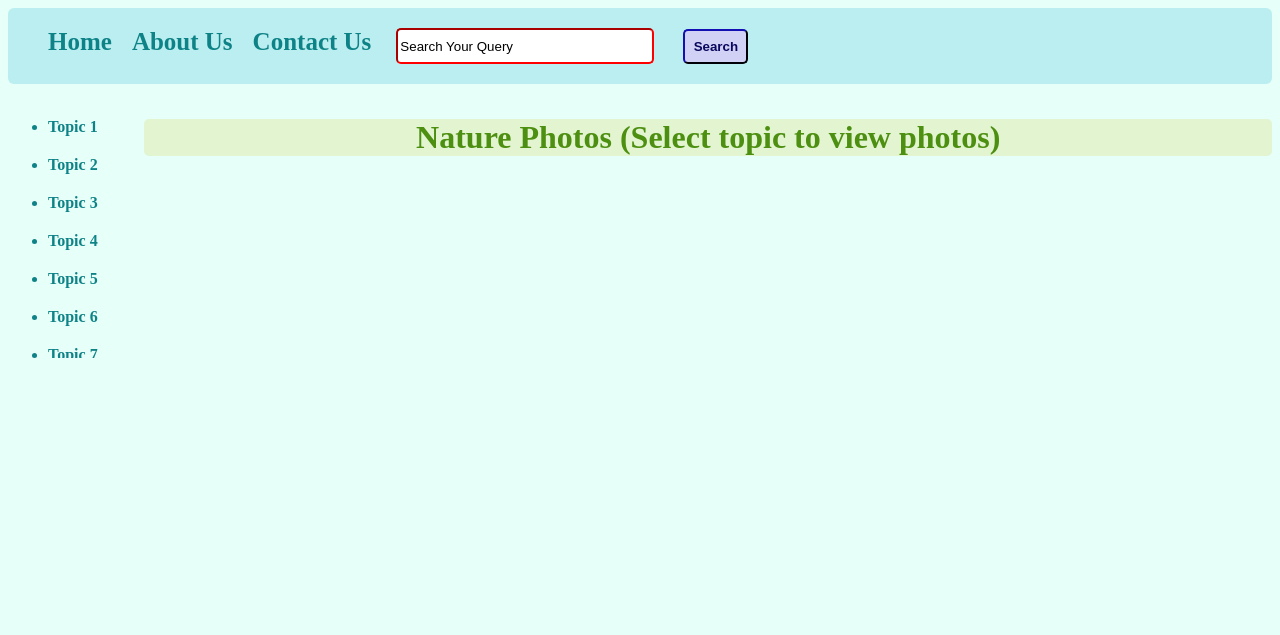
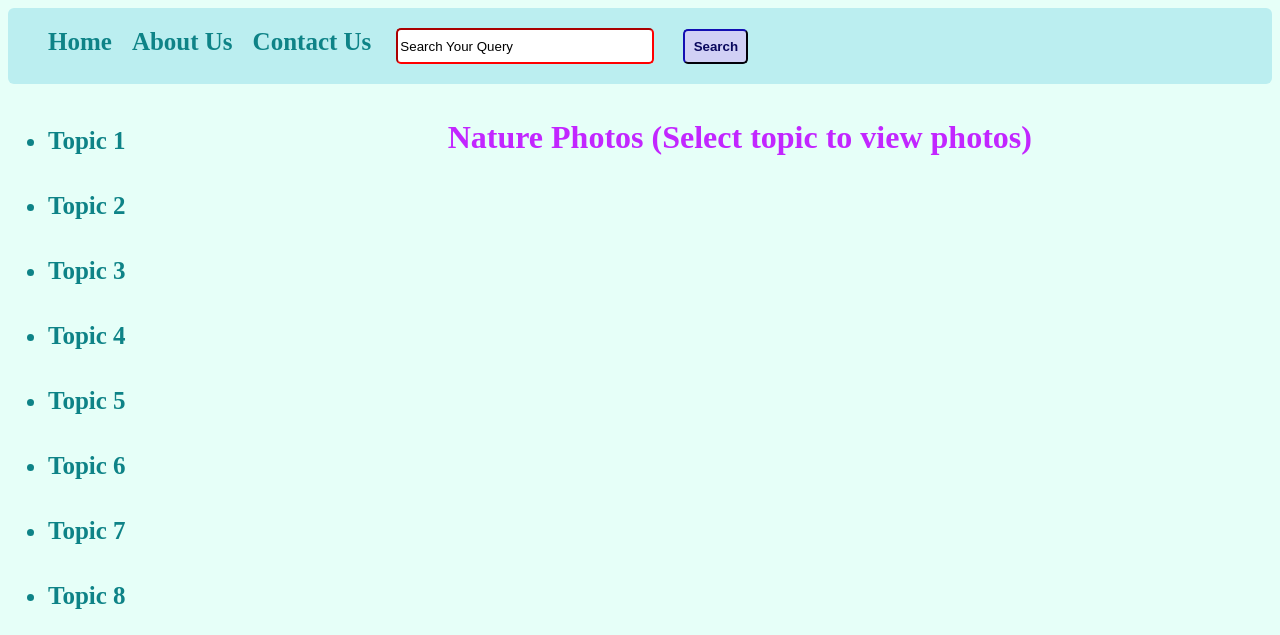
Before and after one commit to 17110608/Document_search, a plain HTML site: page index.html in a window 1280 px wide. Drawn offline with Linux system fonts and the light colour scheme.

Commit message:
Update index.html

```diff
--- a/index.html
+++ b/index.html
@@ -61,8 +61,8 @@ nav {
 }
 
 div {
-  width: 10%;
-  height: 250px;
+  width: 15%;
+  height: 520px;
   padding-top: 10px;
   color: #0e473b;
   padding-bottom: 10px;
@@ -108,7 +108,10 @@ nav > li {
 }
 
 ul > li {
+  position: relative;
   font-weight: bold;
+  line-height: 1.8;
+  font-size: 25px;
   margin-top: 20px;
   color: #0e8387;
 }
@@ -126,7 +129,8 @@ li:hover {
 
 .noscroll {
   overflow: hidden;
-  width: 90%;
+  width: 85%;
+  height: 100%;
 }
 
 p {
@@ -139,7 +143,6 @@ h1 {
 
 	text-align: center;
 	color: #c226ff;
-	animation: bgc 10s infinite;
 	border-radius: 5px;
 	margin-left: 10px;
 }
@@ -341,7 +344,7 @@ color: #000;
 		<li onclick="location.href='#tp10'">Topic 10</li>
       </ul>
     </div>
-    <div class="noscroll full">
+    <div class="noscroll">
 	<h1> Nature Photos (Select topic to view photos)</h1>
 
 	  <div id="tp1" class="noscroll full border">
```
